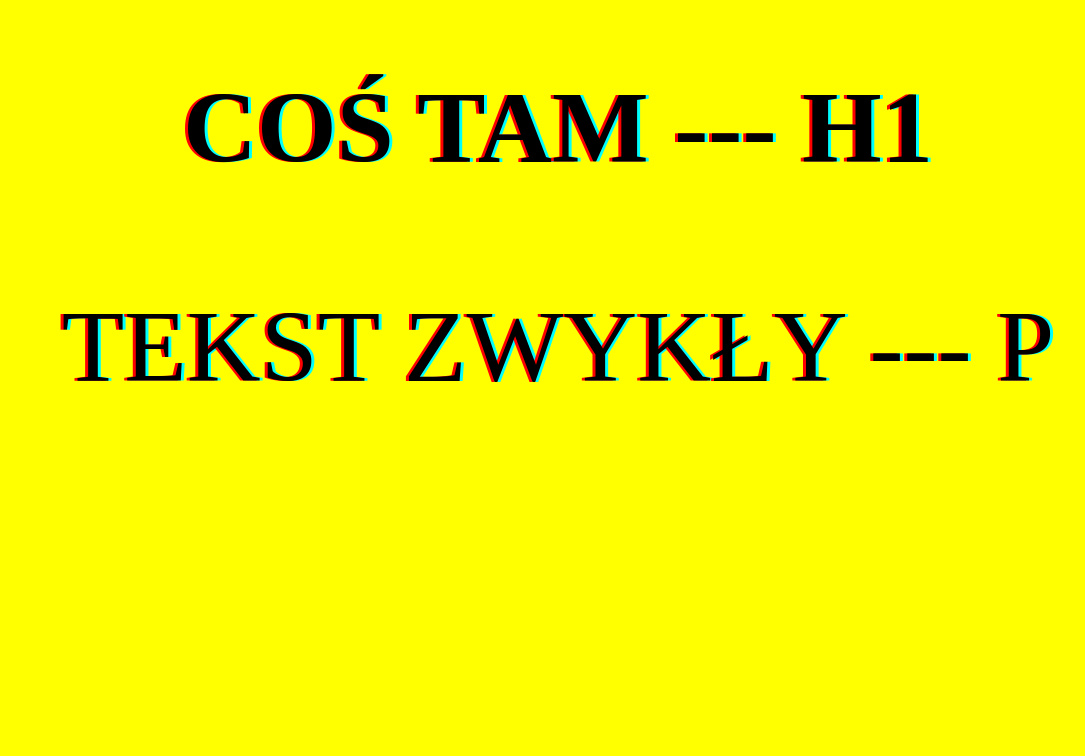
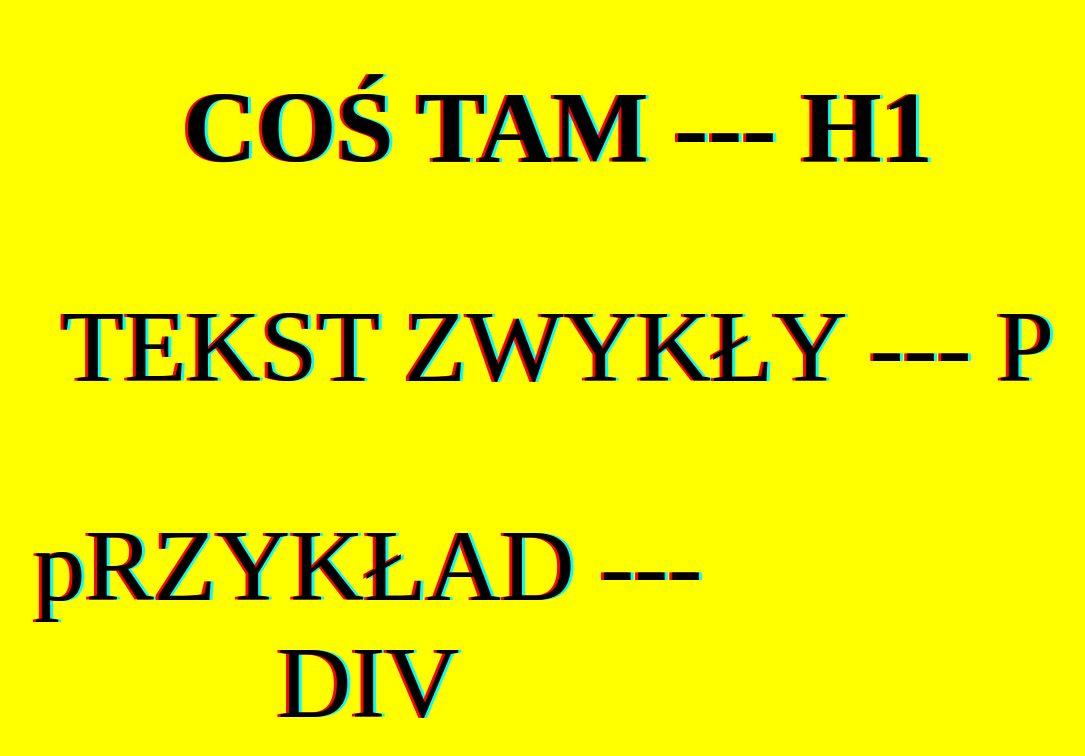
Before and after one commit to YevhenMykhno/tiam, a plain HTML site: page index.html in a window 1280 px wide. Shown: the whole page, without its empty margins (82-1167 px from the left). Drawn offline with Linux system fonts and the light colour scheme.

Commit message:
Update index.html

```diff
--- a/index.html
+++ b/index.html
@@ -13,7 +13,11 @@
 </P>
 
 
-
+    <div id="example">
+  <p>
+    pRZYKŁAD --- DIV
+  </p>
+</div>
 
 
     </body>
```
